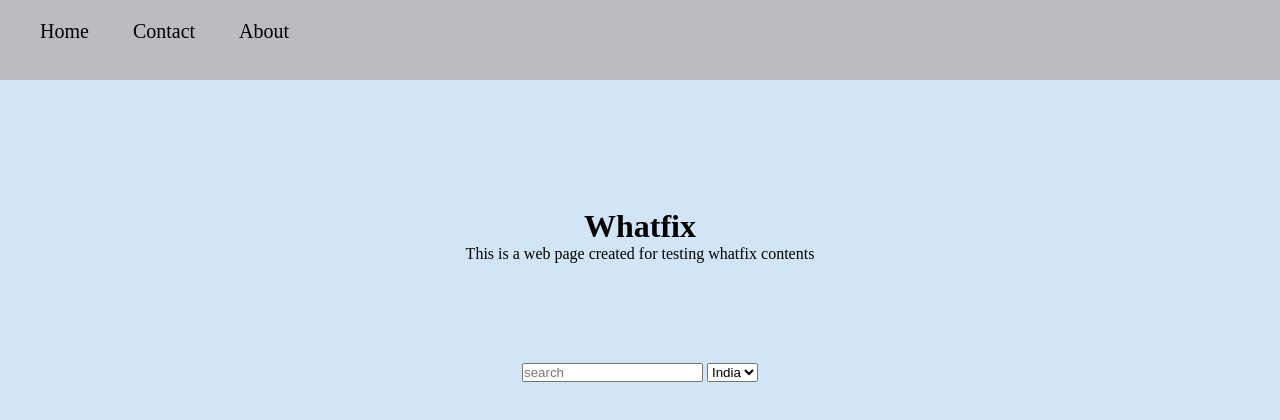
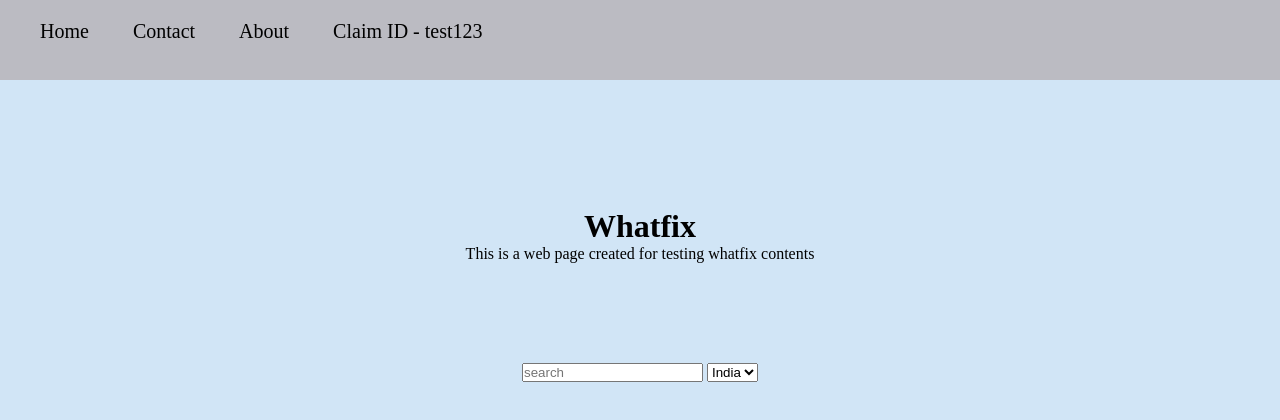
Before and after one commit to mahesh6398/test-website, a plain HTML site: page index.html in a window 1280 px wide. Shown: the top 420 px of the page. Drawn offline with Linux system fonts and the light colour scheme.

Commit message:
Update index.html

```diff
--- a/index.html
+++ b/index.html
@@ -43,6 +43,7 @@
             <li>Home</li>
             <li>Contact</li>
             <li>About</li>
+            <li id="claim">Claim ID - test123</li>
         </ul>
     </nav>
     <div class="main">
```
